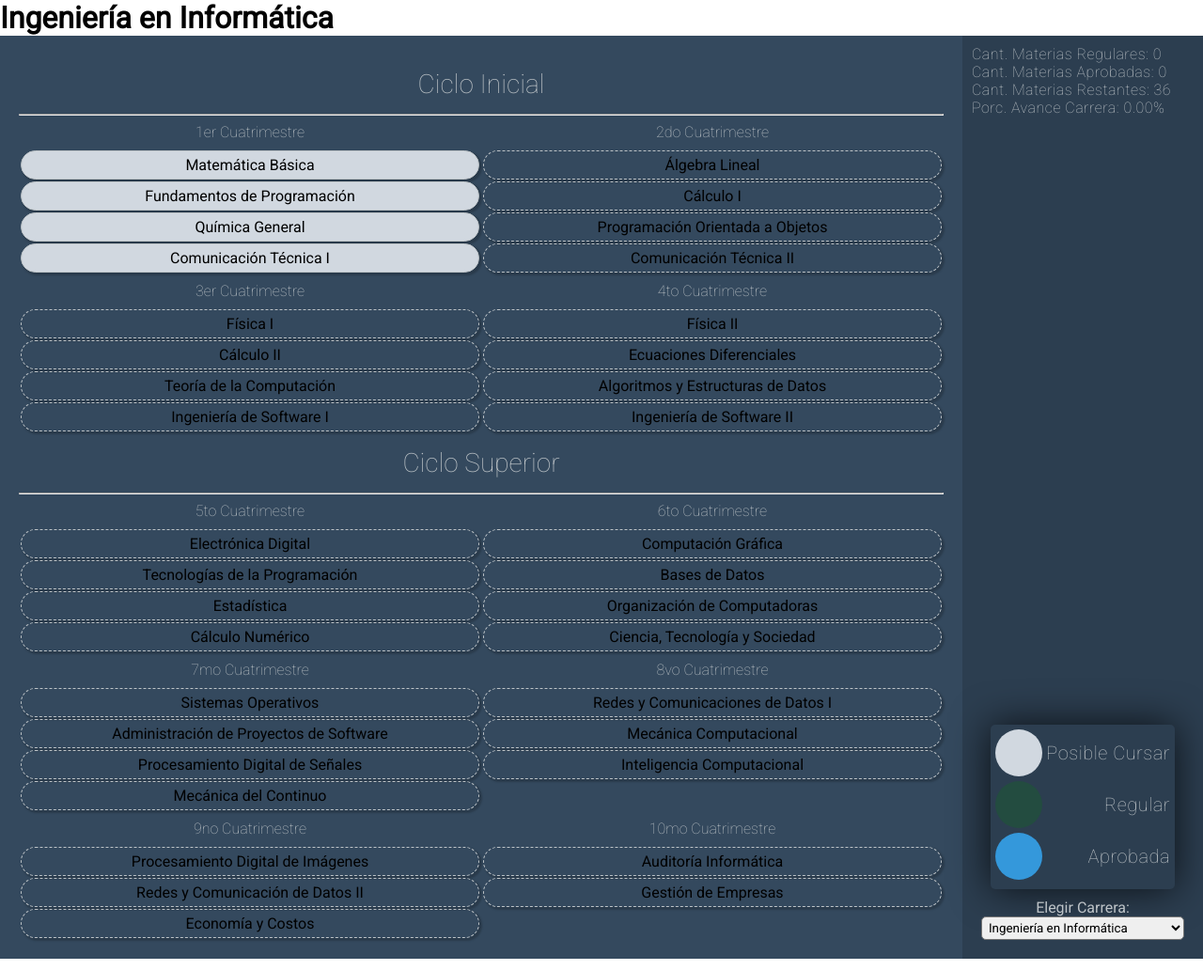
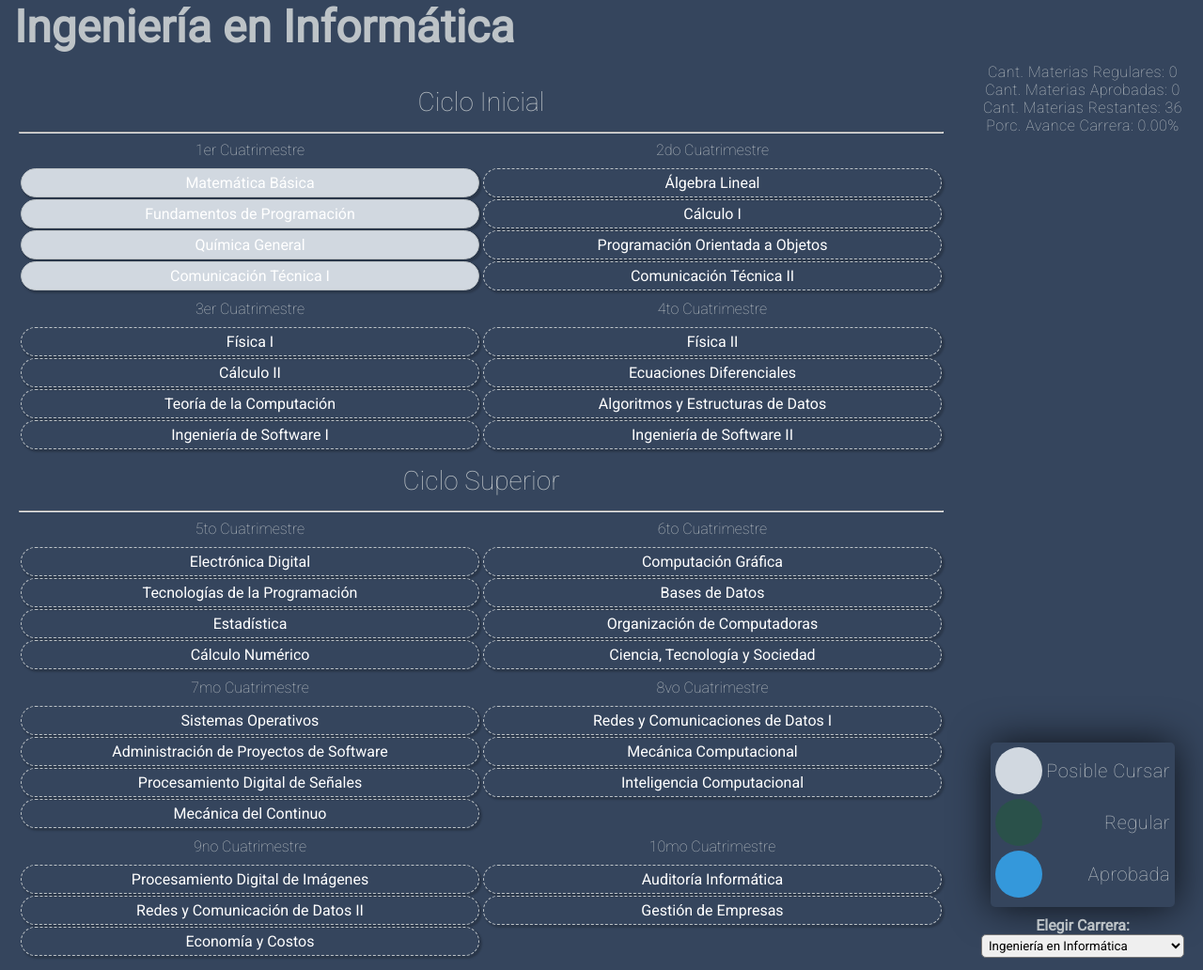
Before and after one commit to rodrigoodz/plan_estudio_fich, a plain HTML site: page index.html in a window 1280 px wide. Shown: the whole page at 94% size. Drawn offline with Linux system fonts and the light colour scheme; some packages are replaced by stand-ins of ours; a script that the page names is missing.

Commit message:
styles.css modificado

```diff
--- a/css/styles.css
+++ b/css/styles.css
@@ -10,7 +10,7 @@ main {
 }
 
 .wrapper {
-  background-color: #34495e;
+  background-color: #35455d;
   padding: 20px;
 }
 
@@ -49,7 +49,7 @@ li {
   box-shadow: 2px 2px 2px 1px rgba(0, 0, 0, 0.2);
   padding: 5px;
   margin: 2px;
-  color: black;
+  color: white;
   font-weight: 400;
   border-radius: 20px;
   text-align: center;
@@ -61,16 +61,29 @@ li:hover {
 }
 
 /*################################
+Header
+################################*/
+
+.carrera_header {
+  padding-left: 15px;
+  font-size: 3em;
+  background-color: #35455d;
+  color: #bdc3c7;
+}
+
+/*################################
 Info , Ref, Select
 ################################*/
 /* Info */
 .info {
-  background-color: #2c3e50;
+  background-color: #35455d;
+  font-weight: bold;
   color: #bdc3c7;
   padding: 10px;
   display: inline-flex;
   flex-direction: column;
   justify-content: space-between;
+  text-align: center;
 }
 .info p {
   font-weight: 200;
@@ -158,4 +171,7 @@ Estados Materias
   .info {
     text-align: center;
   }
+  .carrera_header {
+    text-align: center;
+  }
 }
```
